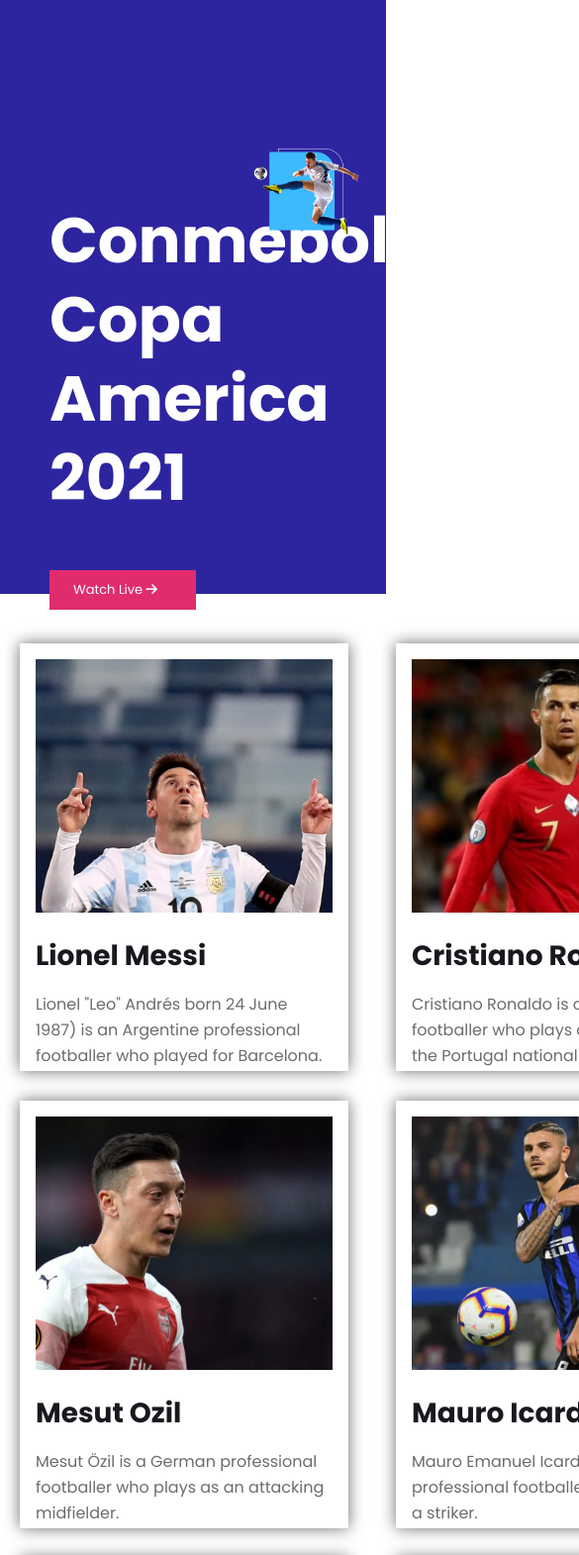
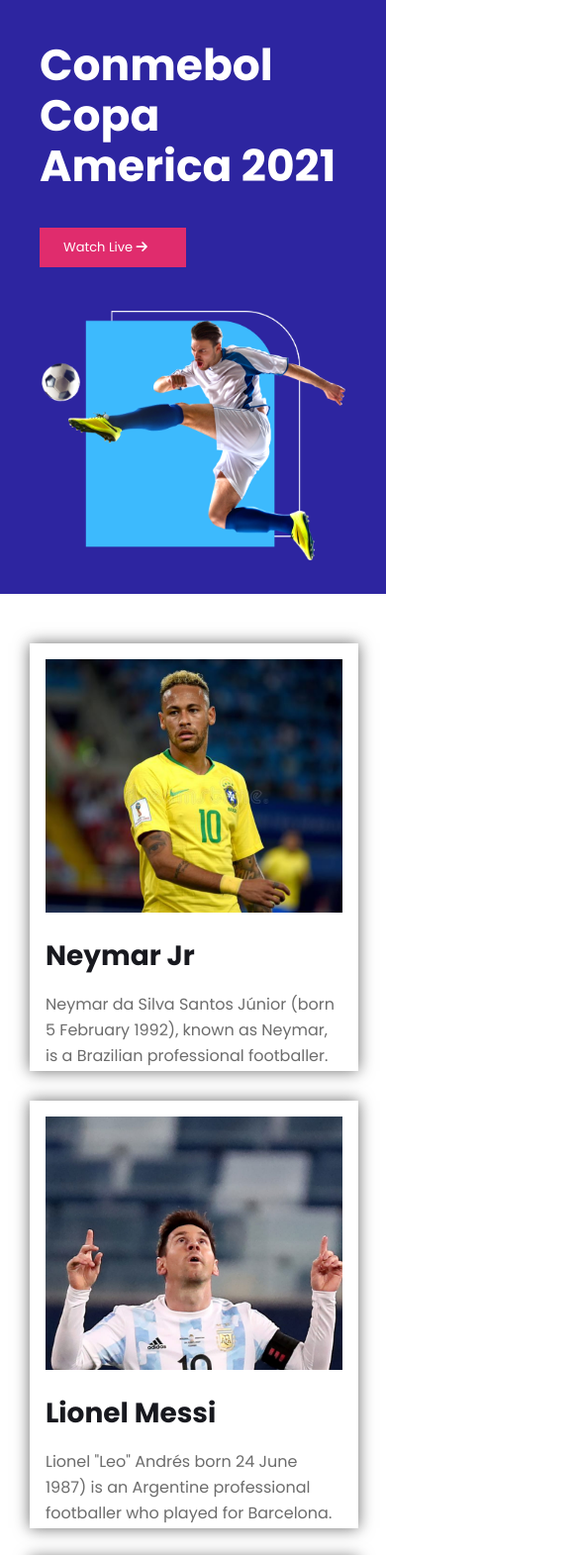
Before and after one commit to tamim25/Responsive-Football-Blog, a plain HTML site: page index.html in a window 390 px wide. Shown: the top 1571 px of the page at 99% size, 585 px wide, since content can reach past the window. Drawn offline with Linux system fonts and the light colour scheme.

Commit message:
media query

```diff
--- a/index.html
+++ b/index.html
@@ -113,6 +113,8 @@
     <!-- End Players Section -->
     <!-- Start Highlights Section -->
     <section class="blog">
+        <h1 class="news">Today Match News</h1>
+        <hr>
         <div class="blog-contents">
             <div class="highlights">
                 <h1>All Highlights <br>Copa America 2021</h1>
--- a/style.css
+++ b/style.css
@@ -83,14 +83,23 @@
     font-weight: 400;
 }
 /* Blog Contents */
+.blog{
+    margin-top: 120px;
+}
 .blog-contents img{
     width: 100%;
+}
+.news{
+    text-align: center;
+    font-size: 60px;
+    color: slateblue;
 }
 .blog-contents{
     display: flex;
     align-items: center;
     justify-content: center;
-    margin-top: 100px;
+    margin-top: 50px;
+
 }
 .highlights{
     width: 37%;
@@ -112,3 +121,34 @@
 .icon img{
     width: 2%;
 }
+/* Media Queries */
+/* Mobile Devices */
+@media only screen and (max-width: 688px){
+    header{
+        height: 600px;
+        overflow: hidden;
+    }
+    .header-part{
+        display: block;
+    }
+    .half-width{
+        margin: 0;
+        width: auto;
+        margin: 40px;
+        margin-bottom: 44px;
+    }
+    .half-width h1{
+        font-size: 44px;
+        color: white;
+        line-height: 51px;
+        font-style: normal;
+    }
+    .half-width img {
+        width: 100%;
+    }
+    .players-box{
+        display: grid;
+        grid-template-columns: repeat(1,100px);
+        justify-content: start;
+    }
+}
```
